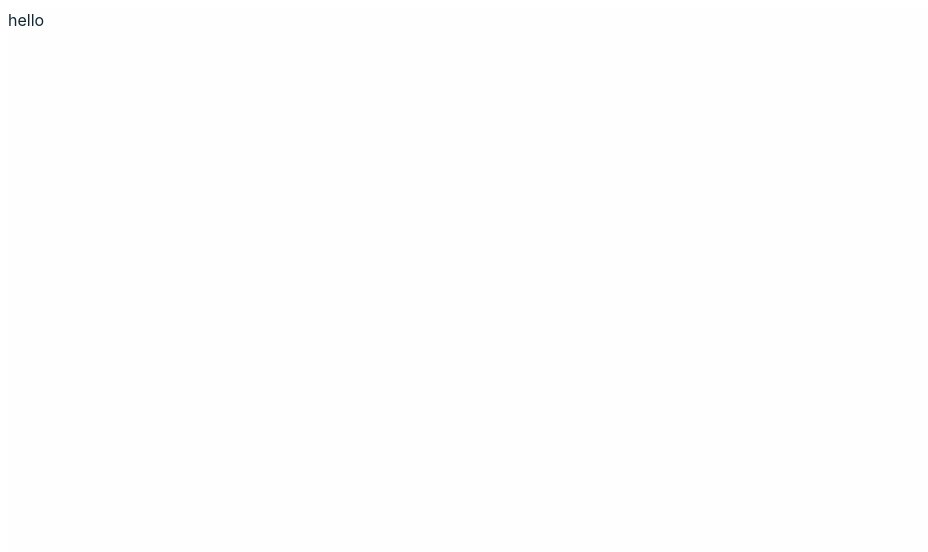
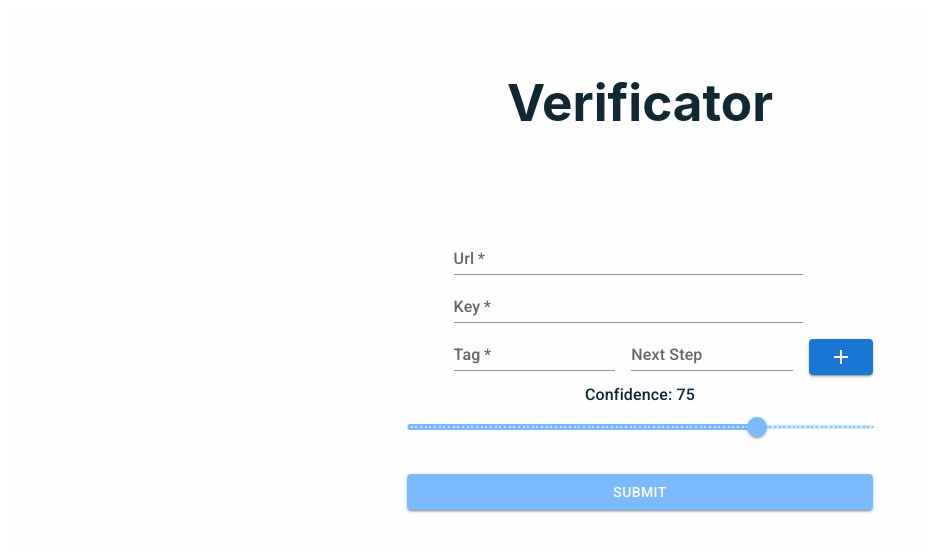
Before and after one commit to micbelgique/Verificator, a React (Vite) app: page / in a window 1280 px wide. Shown: the top 552 px of the page, without its empty margins (0-928 px from the left). Built offline with nearby package versions, Linux system fonts and the light colour scheme.

Commit message:
back and retry prod

```diff
--- a/src/App.tsx
+++ b/src/App.tsx
@@ -1,20 +1,19 @@
-// import "./App.css";
-// import Header from "./component/Header";
-// import CheckURL from "./component/CheckURL";
-// import { BrowserRouter as Router, Routes, Route } from "react-router-dom";
-// import Form from "./component/Form";
+import "./App.css";
+import Header from "./component/Header";
+import CheckURL from "./component/CheckURL";
+import { BrowserRouter as Router, Routes, Route } from "react-router-dom";
+import Form from "./component/Form";
 
 function App() {
   return (
     <div className="App">
-      {/* <Header />
+      <Header />
       <Router>
         <Routes>
         <Route path="/" element={<Form/>} />
           <Route path="/setting" element={<CheckURL />} />
         </Routes>
-      </Router> */}
-      hello
+      </Router>
     </div>
   );
 }
--- a/src/component/CheckURL.tsx
+++ b/src/component/CheckURL.tsx
@@ -1,257 +1,257 @@
-// import { Button, MenuItem, Select, SelectChangeEvent } from "@mui/material";
-// import { useState, useEffect, useRef } from "react";
-// import Webcam from "react-webcam";
+import { Button, MenuItem, Select, SelectChangeEvent } from "@mui/material";
+import { useState, useEffect, useRef } from "react";
+import Webcam from "react-webcam";
 
-// import CameraIcon from "@mui/icons-material/Camera";
+import CameraIcon from "@mui/icons-material/Camera";
 
-// interface Prediction {
-//   probability: number;
-//   tagId: string;
-//   tagName: string;
-// }
+interface Prediction {
+  probability: number;
+  tagId: string;
+  tagName: string;
+}
 
-// //fonction pour recuperer un tableau de mot séparé par un ;
-// const splitString = (splitableString: string): string[] => {
-//   if (splitableString === "") return [];
-//   if (!splitableString.includes(";")) return [splitableString];
-//   return splitableString.split(";");
-// };
+//fonction pour recuperer un tableau de mot séparé par un ;
+const splitString = (splitableString: string): string[] => {
+  if (splitableString === "") return [];
+  if (!splitableString.includes(";")) return [splitableString];
+  return splitableString.split(";");
+};
 
-// const decodeListOfUrl = (urls: string[]): string[] => {
-//   return urls.map((url) => decodeURIComponent(url));
-// };
+const decodeListOfUrl = (urls: string[]): string[] => {
+  return urls.map((url) => decodeURIComponent(url));
+};
 
-// const splitAndDecodeURls = (urlString: string): string[] => {
-//   return decodeListOfUrl(splitString(urlString));
-// };
+const splitAndDecodeURls = (urlString: string): string[] => {
+  return decodeListOfUrl(splitString(urlString));
+};
 
-// function CheckURL() {
-//   const searchParams = new URLSearchParams(document.location.search);
-//   const [urlValue] = useState(
-//     decodeURIComponent(searchParams.get("URL") ?? "")
-//   );
-//   const [keyValue] = useState(searchParams.get("KEY") ?? "");
-//   const [tagValue] = useState<string[]>(
-//     splitString(searchParams.get("TAG") ?? "")
-//   );
-//   const [temperature] = useState(parseFloat(searchParams.get("TEMP") ?? "75"));
-//   const [redirect] = useState<string[]>(
-//     splitAndDecodeURls(searchParams.get("REDIRECT") ?? "")
-//   );
-//   const [isStreaming, setIsStreaming] = useState(true);
-//   const [conditionRespected, setConditionRespected] = useState(false);
-//   const [showCam, setShowCam] = useState(false);
-//   const videoRef = useRef<Webcam>(null);
-//   const image = useRef<string | null | undefined>(null);
-//   const intervalRef = useRef<number | undefined>(undefined);
-//   const [webcams, setWebCams] = useState<MediaDeviceInfo[]>();
-//   const [choosenCam, setChoosenCam] = useState<string>();
+function CheckURL() {
+  const searchParams = new URLSearchParams(document.location.search);
+  const [urlValue] = useState(
+    decodeURIComponent(searchParams.get("URL") ?? "")
+  );
+  const [keyValue] = useState(searchParams.get("KEY") ?? "");
+  const [tagValue] = useState<string[]>(
+    splitString(searchParams.get("TAG") ?? "")
+  );
+  const [temperature] = useState(parseFloat(searchParams.get("TEMP") ?? "75"));
+  const [redirect] = useState<string[]>(
+    splitAndDecodeURls(searchParams.get("REDIRECT") ?? "")
+  );
+  const [isStreaming, setIsStreaming] = useState(true);
+  const [conditionRespected, setConditionRespected] = useState(false);
+  const [showCam, setShowCam] = useState(false);
+  const videoRef = useRef<Webcam>(null);
+  const image = useRef<string | null | undefined>(null);
+  const intervalRef = useRef<number | undefined>(undefined);
+  const [webcams, setWebCams] = useState<MediaDeviceInfo[]>();
+  const [choosenCam, setChoosenCam] = useState<string>();
 
-//   const [currentTagIndexDetected, setCurrentTagIndexDetected] =
-//     useState<number>();
+  const [currentTagIndexDetected, setCurrentTagIndexDetected] =
+    useState<number>();
 
-//   //initialisation liste des camera
-//   useEffect(() => {
-//     navigator.mediaDevices.enumerateDevices().then((result) => {
-//       const tabCams: MediaDeviceInfo[] = result.filter(
-//         (infos) => infos.kind === "videoinput"
-//       );
-//       setWebCams(tabCams);
-//       setChoosenCam(tabCams[0].deviceId);
-//     });
-//   }, []);
+  //initialisation liste des camera
+  useEffect(() => {
+    navigator.mediaDevices.enumerateDevices().then((result) => {
+      const tabCams: MediaDeviceInfo[] = result.filter(
+        (infos) => infos.kind === "videoinput"
+      );
+      setWebCams(tabCams);
+      setChoosenCam(tabCams[0].deviceId);
+    });
+  }, []);
 
-//   //stream de la webcam
-//   useEffect(() => {
-//     const constraints = {
-//       video: {
-//         deviceId: { exact: choosenCam },
-//       },
-//     };
+  //stream de la webcam
+  useEffect(() => {
+    const constraints = {
+      video: {
+        deviceId: { exact: choosenCam },
+      },
+    };
 
-//     if (isStreaming && videoRef.current) {
-//       navigator.mediaDevices.getUserMedia(constraints).then((stream) => {
-//         videoRef.current!.video!.srcObject = stream;
-//       });
-//     }
-//   }, [isStreaming, choosenCam]);
+    if (isStreaming && videoRef.current) {
+      navigator.mediaDevices.getUserMedia(constraints).then((stream) => {
+        videoRef.current!.video!.srcObject = stream;
+      });
+    }
+  }, [isStreaming, choosenCam]);
 
-//   // Méthode pour capturer une image depuis le flux vidéo
-//   const captureImage = () => {
-//     const video = videoRef.current?.video!;
+  // Méthode pour capturer une image depuis le flux vidéo
+  const captureImage = () => {
+    const video = videoRef.current?.video!;
 
-//     const canvas: HTMLCanvasElement = document.createElement("canvas");
+    const canvas: HTMLCanvasElement = document.createElement("canvas");
 
-//     canvas.width = video.videoWidth;
-//     canvas.height = video.videoHeight;
-//     const context = canvas.getContext("2d");
-//     if (context != null) {
-//       context.drawImage(video, 0, 0, canvas.width, canvas.height);
-//       const imageDataURL = canvas.toDataURL("image/png");
-//       image.current = imageDataURL;
-//     }
-//   };
+    canvas.width = video.videoWidth;
+    canvas.height = video.videoHeight;
+    const context = canvas.getContext("2d");
+    if (context != null) {
+      context.drawImage(video, 0, 0, canvas.width, canvas.height);
+      const imageDataURL = canvas.toDataURL("image/png");
+      image.current = imageDataURL;
+    }
+  };
 
-//   useEffect(() => {
-//     if (!isStreaming) return;
-//     intervalRef.current = setInterval(() => {
-//       captureImage();
-//       checkVideo();
-//     }, 2000);
+  useEffect(() => {
+    if (!isStreaming) return;
+    intervalRef.current = setInterval(() => {
+      captureImage();
+      checkVideo();
+    }, 2000);
 
-//     // Nettoyer l'intervalle lorsque le composant est démonté
-//     return () => {
-//       clearInterval(intervalRef.current);
-//     };
-//   }, [isStreaming]);
+    // Nettoyer l'intervalle lorsque le composant est démonté
+    return () => {
+      clearInterval(intervalRef.current);
+    };
+  }, [isStreaming]);
 
-//   const handleSelectCamChange = (event: SelectChangeEvent) => {
-//     setChoosenCam(event.target.value as string);
-//   };
-//   const toggleCameraVisibility = () => {
-//     setShowCam((prevShowCam) => !prevShowCam);
-//   };
+  const handleSelectCamChange = (event: SelectChangeEvent) => {
+    setChoosenCam(event.target.value as string);
+  };
+  const toggleCameraVisibility = () => {
+    setShowCam((prevShowCam) => !prevShowCam);
+  };
 
-//   //fonction pour convertir l'image en blob
-//   const dataUrlToFile = (dataUrl: string) => {
-//     const arr = dataUrl.split(",");
-//     const mime = arr[0].match(/:(.*?);/)![1];
-//     const bstr = atob(arr[1]);
-//     let n = bstr.length;
-//     const u8arr = new Uint8Array(n);
-//     while (n--) {
-//       u8arr[n] = bstr.charCodeAt(n);
-//     }
-//     return new Blob([u8arr], { type: mime });
-//   };
+  //fonction pour convertir l'image en blob
+  const dataUrlToFile = (dataUrl: string) => {
+    const arr = dataUrl.split(",");
+    const mime = arr[0].match(/:(.*?);/)![1];
+    const bstr = atob(arr[1]);
+    let n = bstr.length;
+    const u8arr = new Uint8Array(n);
+    while (n--) {
+      u8arr[n] = bstr.charCodeAt(n);
+    }
+    return new Blob([u8arr], { type: mime });
+  };
 
-//   //fonction pour envoyer l'image à l'API
-//   const checkVideo = async () => {
-//     setIsStreaming(true);
+  //fonction pour envoyer l'image à l'API
+  const checkVideo = async () => {
+    setIsStreaming(true);
 
-//     let foundGoodPrediction = false;
+    let foundGoodPrediction = false;
 
-//     if (image.current && conditionRespected === false) {
-//       console.log(urlValue);
-//       const response = await fetch(urlValue, {
-//         method: "Post",
-//         headers: {
-//           "Prediction-Key": keyValue,
-//           "Content-Type": "application/octet-stream",
-//         },
-//         body: dataUrlToFile(image.current!),
-//       });
-//       const data = await response.json();
+    if (image.current && conditionRespected === false) {
+      console.log(urlValue);
+      const response = await fetch(urlValue, {
+        method: "Post",
+        headers: {
+          "Prediction-Key": keyValue,
+          "Content-Type": "application/octet-stream",
+        },
+        body: dataUrlToFile(image.current!),
+      });
+      const data = await response.json();
 
-//       data.predictions.forEach((prediction: Prediction) => {
-//         if (
-//           prediction.probability > temperature / 100 &&
-//           tagValue.includes(prediction.tagName)
-//         ) {
-//           let indexOfTag = tagValue.indexOf(prediction.tagName);
-//           if (indexOfTag !== -1) {
-//             setCurrentTagIndexDetected(indexOfTag);
-//             setConditionRespected(true);
-//             foundGoodPrediction = true;
-//           }
-//         }
-//         if (!foundGoodPrediction) {
-//           setConditionRespected(false);
-//         }
-//       });
-//     }
-//   };
+      data.predictions.forEach((prediction: Prediction) => {
+        if (
+          prediction.probability > temperature / 100 &&
+          tagValue.includes(prediction.tagName)
+        ) {
+          let indexOfTag = tagValue.indexOf(prediction.tagName);
+          if (indexOfTag !== -1) {
+            setCurrentTagIndexDetected(indexOfTag);
+            setConditionRespected(true);
+            foundGoodPrediction = true;
+          }
+        }
+        if (!foundGoodPrediction) {
+          setConditionRespected(false);
+        }
+      });
+    }
+  };
 
-//   if (!conditionRespected) {
-//     document.body.style.backgroundColor = "#E74C3C";
-//   } else {
-//     document.body.style.backgroundColor = "";
-//   }
+  if (!conditionRespected) {
+    document.body.style.backgroundColor = "#E74C3C";
+  } else {
+    document.body.style.backgroundColor = "";
+  }
 
-//   return (
-//     <>
-//       {choosenCam !== undefined && (
-//         <>
-//           <Select
-//             labelId="demo-simple-select-label"
-//             id="demo-simple-select"
-//             value={choosenCam}
-//             label="Webcam"
-//             onChange={handleSelectCamChange}
-//             sx={{
-//               minWidth: "200px",
-//               margin: "10px",
-//               backgroundColor: "#f1f1f1",
-//               borderRadius: "5px", //
-//             }}
-//           >
-//             {webcams?.map((camInfo) => {
-//               return (
-//                 <MenuItem key={camInfo.deviceId} value={camInfo.deviceId}>
-//                   {camInfo.label}
-//                 </MenuItem>
-//               );
-//             })}
-//           </Select>
-//           <Button
-//             variant="contained"
-//             sx={{
-//               ml: "1rem",
-//               width: "2rem",
-//               height: "3.4rem",
-//               backgroundColor: "#f1f1f1",
-//               color: "black",
-//               fontWeight: "bold",
-//               "&:hover": {
-//                 backgroundColor: "black",
-//                 color: "white",
-//               },
-//             }}
-//             onClick={toggleCameraVisibility}
-//           >
-//             <CameraIcon />
-//           </Button>
+  return (
+    <>
+      {choosenCam !== undefined && (
+        <>
+          <Select
+            labelId="demo-simple-select-label"
+            id="demo-simple-select"
+            value={choosenCam}
+            label="Webcam"
+            onChange={handleSelectCamChange}
+            sx={{
+              minWidth: "200px",
+              margin: "10px",
+              backgroundColor: "#f1f1f1",
+              borderRadius: "5px", //
+            }}
+          >
+            {webcams?.map((camInfo) => {
+              return (
+                <MenuItem key={camInfo.deviceId} value={camInfo.deviceId}>
+                  {camInfo.label}
+                </MenuItem>
+              );
+            })}
+          </Select>
+          <Button
+            variant="contained"
+            sx={{
+              ml: "1rem",
+              width: "2rem",
+              height: "3.4rem",
+              backgroundColor: "#f1f1f1",
+              color: "black",
+              fontWeight: "bold",
+              "&:hover": {
+                backgroundColor: "black",
+                color: "white",
+              },
+            }}
+            onClick={toggleCameraVisibility}
+          >
+            <CameraIcon />
+          </Button>
 
-//           <br />
-//           <Webcam
-//             audio={false}
-//             height={360}
-//             width={740}
-//             ref={videoRef}
-//             className={showCam ? "" : "hidden-video"}
-//           />
-//         </>
-//       )}
-//       {conditionRespected ? (
-//         <h1>
-//           <iframe
-//             id="externalWebsiteFrame"
-//             title="Redirection"
-//             src={redirect[currentTagIndexDetected ?? 0]}
-//             style={{
-//               width: "50rem", // Set the desired width, e.g., "500px", "50%", etc.
-//               height: "25rem", // Set the desired height
+          <br />
+          <Webcam
+            audio={false}
+            height={360}
+            width={740}
+            ref={videoRef}
+            className={showCam ? "" : "hidden-video"}
+          />
+        </>
+      )}
+      {conditionRespected ? (
+        <h1>
+          <iframe
+            id="externalWebsiteFrame"
+            title="Redirection"
+            src={redirect[currentTagIndexDetected ?? 0]}
+            style={{
+              width: "50rem", // Set the desired width, e.g., "500px", "50%", etc.
+              height: "25rem", // Set the desired height
 
-//               border: "none", // Optionally add border styles
-//             }}
-//           ></iframe>
-//           <br />
-//           <a href={redirect[currentTagIndexDetected ?? 0]}>
-//             <Button variant="contained">Next</Button>
-//           </a>
-//         </h1>
-//       ) : (
-//         <>
-//           <h2>
-//             {tagValue
-//               ? "Nothing detected"
-//               : "Put a tag in the URL"}
+              border: "none", // Optionally add border styles
+            }}
+          ></iframe>
+          <br />
+          <a href={redirect[currentTagIndexDetected ?? 0]}>
+            <Button variant="contained">Next</Button>
+          </a>
+        </h1>
+      ) : (
+        <>
+          <h2>
+            {tagValue
+              ? "Nothing detected"
+              : "Put a tag in the URL"}
 
-//           </h2>
-//         </>
-//       )}
-//     </>
-//   );
-// }
+          </h2>
+        </>
+      )}
+    </>
+  );
+}
 
-// export default CheckURL;
+export default CheckURL;
--- a/src/component/Form.tsx
+++ b/src/component/Form.tsx
@@ -1,142 +1,142 @@
-// import {
-//   TextField,
-//   Button,
-//   Container,
-//   Slider,
-//   Typography,
-// } from "@mui/material";
-// import AddIcon from '@mui/icons-material/Add';
-// import { useState } from "react";
+import {
+  TextField,
+  Button,
+  Container,
+  Slider,
+  Typography,
+} from "@mui/material";
+import AddIcon from '@mui/icons-material/Add';
+import { useState } from "react";
 
-// function Form() {
-//   const [temperature, setTemperature] = useState<number>(75);
-//   const [urlField, setUrlField] = useState<string>("");
-//   const [keyField, setKeyField] = useState<string>("");
-//   const [formData, setFormData] = useState<{ tag: string; nextStep: string }[]>(
-//     [{ tag: "", nextStep: "" }]
-//   );
+function Form() {
+  const [temperature, setTemperature] = useState<number>(75);
+  const [urlField, setUrlField] = useState<string>("");
+  const [keyField, setKeyField] = useState<string>("");
+  const [formData, setFormData] = useState<{ tag: string; nextStep: string }[]>(
+    [{ tag: "", nextStep: "" }]
+  );
 
-//   const handleButtonClick = () => {
-//     if (!urlField || !keyField) return;
-//     const url = new URL("https://gray-glacier-0cb99cc03.3.azurestaticapps.net/setting");
-//     url.searchParams.set("URL", encodeURIComponent(urlField));
-//     url.searchParams.set("KEY", keyField);
-//     url.searchParams.set("TAG", formData.map((data) => data.tag).join(";"));
-//     url.searchParams.set("TEMP", temperature.toString());
-//     url.searchParams.set(
-//     "REDIRECT",
-//       formData.map((data) => encodeURIComponent(data.nextStep)).join(";")
+  const handleButtonClick = () => {
+    if (!urlField || !keyField) return;
+    const url = new URL("https://gray-glacier-0cb99cc03.3.azurestaticapps.net/setting");
+    url.searchParams.set("URL", encodeURIComponent(urlField));
+    url.searchParams.set("KEY", keyField);
+    url.searchParams.set("TAG", formData.map((data) => data.tag).join(";"));
+    url.searchParams.set("TEMP", temperature.toString());
+    url.searchParams.set(
+    "REDIRECT",
+      formData.map((data) => encodeURIComponent(data.nextStep)).join(";")
 
-//     );
+    );
 
 
 
-//     window.location.href = url.toString();
-//   };
+    window.location.href = url.toString();
+  };
 
 
-//   const handleAddInput = () => {
-//     setFormData([...formData, { tag: "", nextStep: "" }]);
-//   };
+  const handleAddInput = () => {
+    setFormData([...formData, { tag: "", nextStep: "" }]);
+  };
 
-//   const handleTagChange = (index: number, value: string) => {
-//     const updatedFormData = [...formData];
-//     updatedFormData[index].tag = value;
-//     setFormData(updatedFormData);
-//   };
+  const handleTagChange = (index: number, value: string) => {
+    const updatedFormData = [...formData];
+    updatedFormData[index].tag = value;
+    setFormData(updatedFormData);
+  };
 
-//   const handleNextStepChange = (index: number, value: string) => {
-//     const updatedFormData = [...formData];
-//     updatedFormData[index].nextStep = value;
-//     setFormData(updatedFormData);
-//   };
+  const handleNextStepChange = (index: number, value: string) => {
+    const updatedFormData = [...formData];
+    updatedFormData[index].nextStep = value;
+    setFormData(updatedFormData);
+  };
 
-//   return (
-//     <Container sx={{ display: "flex", flexDirection: "column", mt: "6rem" }}>
-//       <TextField
-//         fullWidth
-//         id="urlField"
-//         label="Url"
-//         variant="standard"
-//         onChange={(e) => setUrlField(e.target.value)}
-//         required
-//         sx={{width:"75%", ml:"10%"}}
-//       />
-//       <TextField
-//         fullWidth
-//         id="keyField"
-//         label="Key"
-//         variant="standard"
-//         onChange={(e) => setKeyField(e.target.value)}
-//         required
-//         sx={{width:"75%", ml:"10%"}}
-//       />
+  return (
+    <Container sx={{ display: "flex", flexDirection: "column", mt: "6rem" }}>
+      <TextField
+        fullWidth
+        id="urlField"
+        label="Url"
+        variant="standard"
+        onChange={(e) => setUrlField(e.target.value)}
+        required
+        sx={{width:"75%", ml:"10%"}}
+      />
+      <TextField
+        fullWidth
+        id="keyField"
+        label="Key"
+        variant="standard"
+        onChange={(e) => setKeyField(e.target.value)}
+        required
+        sx={{width:"75%", ml:"10%"}}
+      />
 
-//       {formData.map((data, index) => (
-//         <div key={index} style={{ display: "flex", alignItems: "left" }}>
-//           <TextField
-//             id={`tagField_${index}`}
-//             label="Tag"
-//             variant="standard"
-//             value={data.tag}
-//             onChange={(e) => handleTagChange(index, e.target.value)}
-//             required
-//             sx={{ marginRight: "1rem", width:"36%", ml:"10%" }}
-//           />
+      {formData.map((data, index) => (
+        <div key={index} style={{ display: "flex", alignItems: "left" }}>
+          <TextField
+            id={`tagField_${index}`}
+            label="Tag"
+            variant="standard"
+            value={data.tag}
+            onChange={(e) => handleTagChange(index, e.target.value)}
+            required
+            sx={{ marginRight: "1rem", width:"36%", ml:"10%" }}
+          />
 
-//           <TextField
-//             id={`nextStep_${index}`}
-//             label="Next Step"
-//             variant="standard"
-//             value={data.nextStep}
-//             onChange={(e) => handleNextStepChange(index, e.target.value)}
-//             style={{width:"36%"}}
-//           />
+          <TextField
+            id={`nextStep_${index}`}
+            label="Next Step"
+            variant="standard"
+            value={data.nextStep}
+            onChange={(e) => handleNextStepChange(index, e.target.value)}
+            style={{width:"36%"}}
+          />
 
-//           {/* "+" button to add more "Tag" and "Next Step" fields */}
-//           {index === formData.length - 1 && (
-//             <Button
-//               variant="contained"
-//               color="primary"
-//               onClick={handleAddInput}
-//               sx={{ mt: "1rem", ml:"1rem"}}
-//             >
-//               <AddIcon/>
-//             </Button>
-//           )}
-//         </div>
-//       ))}
+          {/* "+" button to add more "Tag" and "Next Step" fields */}
+          {index === formData.length - 1 && (
+            <Button
+              variant="contained"
+              color="primary"
+              onClick={handleAddInput}
+              sx={{ mt: "1rem", ml:"1rem"}}
+            >
+              <AddIcon/>
+            </Button>
+          )}
+        </div>
+      ))}
 
-//       <Typography sx={{ color: "currentColor", padding: "8px 0 5px", m: "0" }}>
-//         Confidence: {temperature}
-//       </Typography>
+      <Typography sx={{ color: "currentColor", padding: "8px 0 5px", m: "0" }}>
+        Confidence: {temperature}
+      </Typography>
 
-//       <Slider
-//         sx={{
-//           color: "#7bbaff",
-//         }}
-//         aria-label="Temperature"
-//         defaultValue={75}
-//         step={1}
-//         marks
-//         min={0}
-//         max={100}
-//         onChange={(_e, newValue) => setTemperature(newValue as number)}
-//       />
+      <Slider
+        sx={{
+          color: "#7bbaff",
+        }}
+        aria-label="Temperature"
+        defaultValue={75}
+        step={1}
+        marks
+        min={0}
+        max={100}
+        onChange={(_e, newValue) => setTemperature(newValue as number)}
+      />
 
-//       <Button
-//         variant="contained"
-//         sx={{
-//           backgroundColor: "#7bbaff",
-//           fontWeight: "bold",
-//           mt: "2rem",
-//         }}
-//         onClick={handleButtonClick}
-//       >
-//         Submit
-//       </Button>
-//     </Container>
-//   );
-// }
+      <Button
+        variant="contained"
+        sx={{
+          backgroundColor: "#7bbaff",
+          fontWeight: "bold",
+          mt: "2rem",
+        }}
+        onClick={handleButtonClick}
+      >
+        Submit
+      </Button>
+    </Container>
+  );
+}
 
-// export default Form;
+export default Form;
--- a/src/component/Header.tsx
+++ b/src/component/Header.tsx
@@ -1,13 +1,13 @@
 
 
-// function Header() {
-//   return (
-//     <header>
-//      <div className="Home">
-//      <h1>Verificator</h1>
-//      </div>
-//     </header>
-//   );
-// }
+function Header() {
+  return (
+    <header>
+     <div className="Home">
+     <h1>Verificator</h1>
+     </div>
+    </header>
+  );
+}
 
-// export default Header;
+export default Header;
```
